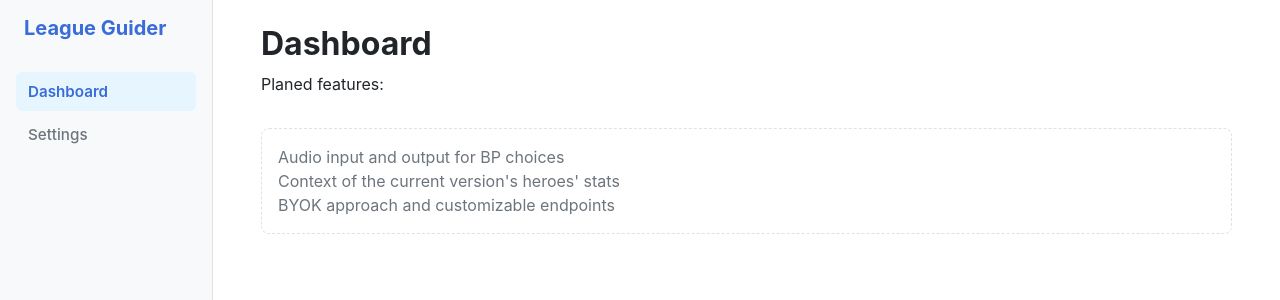
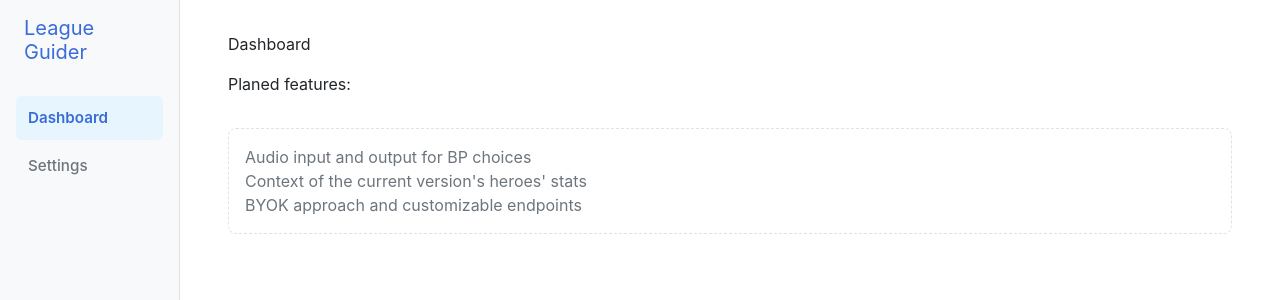
Before and after one commit to EndsM/My-League-Guider, a React (Vite) app: page / in a window 1280 px wide. Shown: the top 300 px of the page. Built offline with nearby package versions, Linux system fonts and the light colour scheme.

Commit message:
Installed the tailwindcss

```diff
--- a/package.json
+++ b/package.json
@@ -17,11 +17,13 @@
     "react-dom": "^19.2.3"
   },
   "devDependencies": {
+    "@tailwindcss/vite": "4.1.18",
     "@tauri-apps/cli": "^2",
     "@types/react": "^19.2.8",
     "@types/react-dom": "^19.2.3",
     "@vitejs/plugin-react": "5.1.2",
     "prettier": "3.8.0",
+    "tailwindcss": "4.1.18",
     "typescript": "~5.8.3",
     "vite": "7.3.1"
   }
--- a/src/App.css
+++ b/src/App.css
@@ -1,3 +1,5 @@
+@import "tailwindcss";
+
 :root {
   /* Colors - Light Theme */
   --accent-color: #396cd8;
--- a/vite.config.ts
+++ b/vite.config.ts
@@ -1,12 +1,13 @@
 import { defineConfig } from "vite";
 import react from "@vitejs/plugin-react";
+import tailwindcss from "@tailwindcss/vite";
 
 // @ts-expect-error process is a nodejs global
 const host = process.env.TAURI_DEV_HOST;
 
 // https://vite.dev/config/
 export default defineConfig(async () => ({
-  plugins: [react()],
+  plugins: [react(), tailwindcss()],
 
   // Vite options tailored for Tauri development and only applied in `tauri dev` or `tauri build`
   //
```
Also changed, not shown: 1 other file (tests, documents, lock files or other folders).
